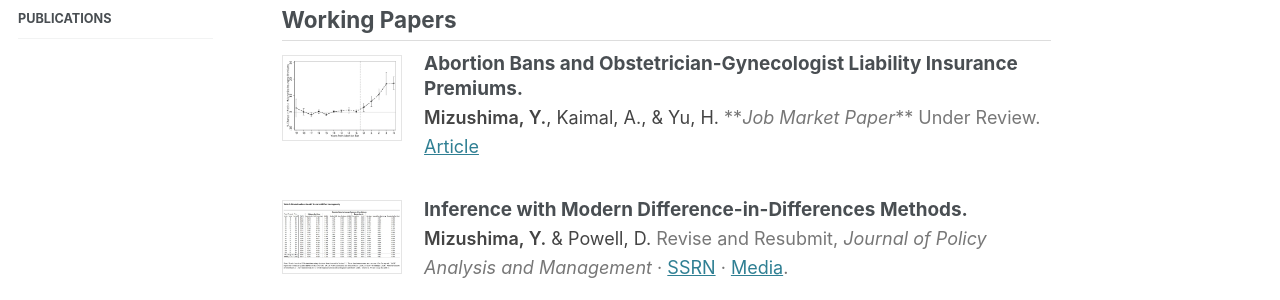
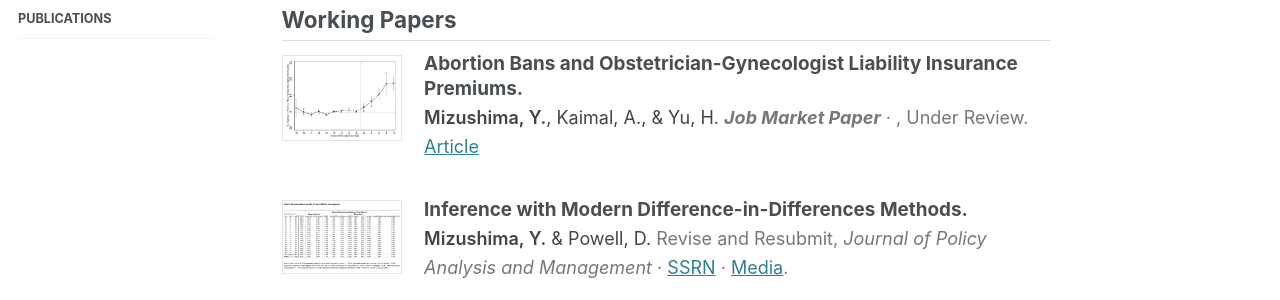
Before and after one commit to yujimizushima/yujimizushima.github.io, a Jekyll site: the page built from _pages/research.md, in a window 1280 px wide and 900 px high. Shown: the part 176-476 px from the top of the window. Built offline with Jekyll 4.4.1, drawn with Linux system fonts in a browser that asks for light colours.

Commit message:
Update research.md

```diff
--- a/_pages/research.md
+++ b/_pages/research.md
@@ -67,8 +67,8 @@ h2.section-heading {
   <div class="pub-body">
     <span class="self-author">Mizushima, Y.</span>, Kaimal, A., &amp; Yu, H.
     <span class="pub-venue">
-      **<i>Job Market Paper</i>**
-          <span class="pub-venue">Under Review.</span>
+      <strong><i>Job Market Paper</i></strong> ·
+          <span class="pub-venue">, Under Review.</span>
       <a href="https://drive.google.com/file/d/17FiY7l_VUAk2P8eWRbikgL_ZDMiqtO8e/view?usp=sharing">Article</a>
     </span>
   </div>
```
